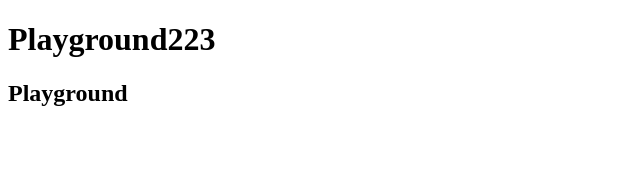
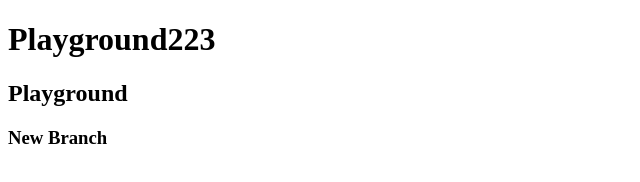
Before and after one commit to VelinIliev/playground, a plain HTML site: page index.html in a window 1280 px wide. Shown: the whole page, without its empty margins (0-640 px from the left). Drawn offline with Linux system fonts and the light colour scheme.

Commit message:
new branch

```diff
--- a/index.html
+++ b/index.html
@@ -8,5 +8,6 @@
 <body>
     <h1>Playground223</h1>
     <h2>Playground</h2>
+    <h3>New Branch</h2>
 </body>
 </html>
```
